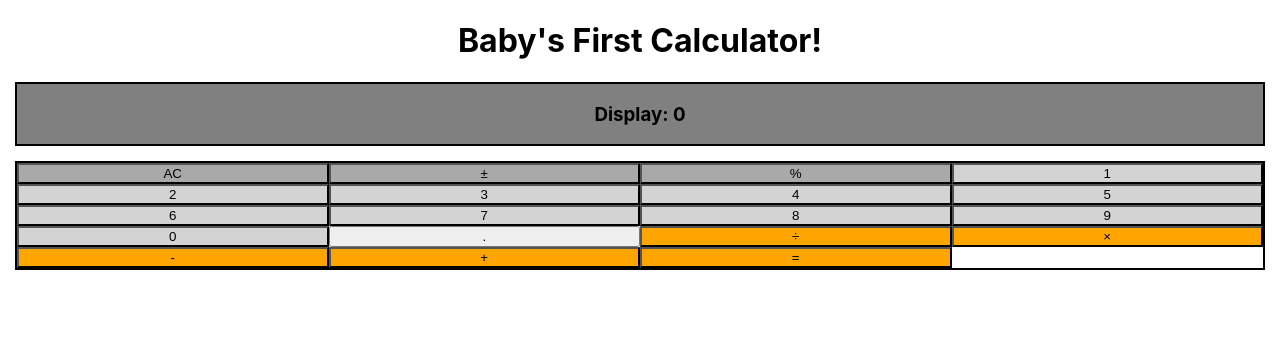
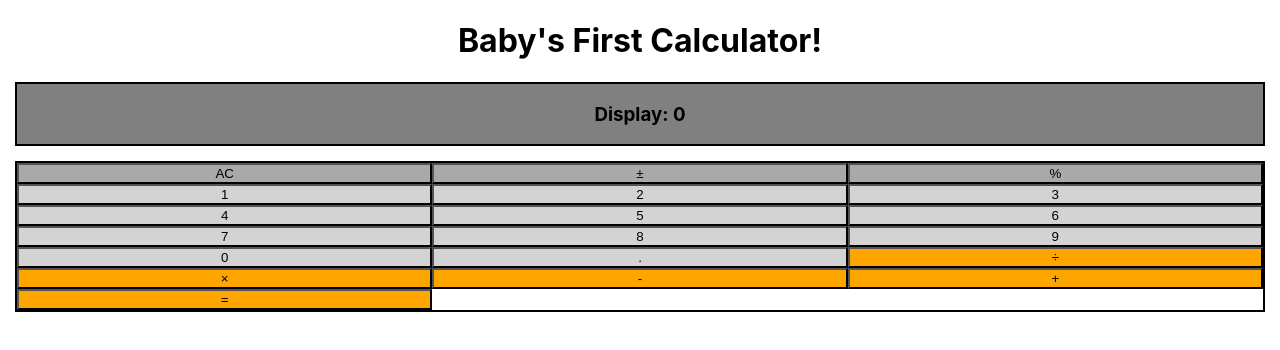
Before and after one commit to JustDDiaz/justin-react-calculator, a React (Create React App) app: page / in a window 1280 px wide. Shown: the top 350 px of the page. Built offline with nearby package versions, Linux system fonts and the light colour scheme.

Commit message:
more css

```diff
--- a/src/App.css
+++ b/src/App.css
@@ -12,7 +12,7 @@
 .buttons {
   border: 2px solid black;
   display: grid;
-  grid-template-columns: repeat(auto-fit, minmax(300px, 1fr));
+  grid-template-columns: 1fr 1fr 1fr;
   margin: 15px;
 }
 
--- a/src/components/Buttons.js
+++ b/src/components/Buttons.js
@@ -40,7 +40,7 @@ const Buttons = (props) => {
       <button onClick={props.enterHandler} value="0" className="numbers">
         0
       </button>
-      <button onClick={props.enterHandler} value=".">
+      <button onClick={props.enterHandler} value="." className="numbers">
         .
       </button>
       <button onClick={props.enterHandler} value="÷" className="character">
```
